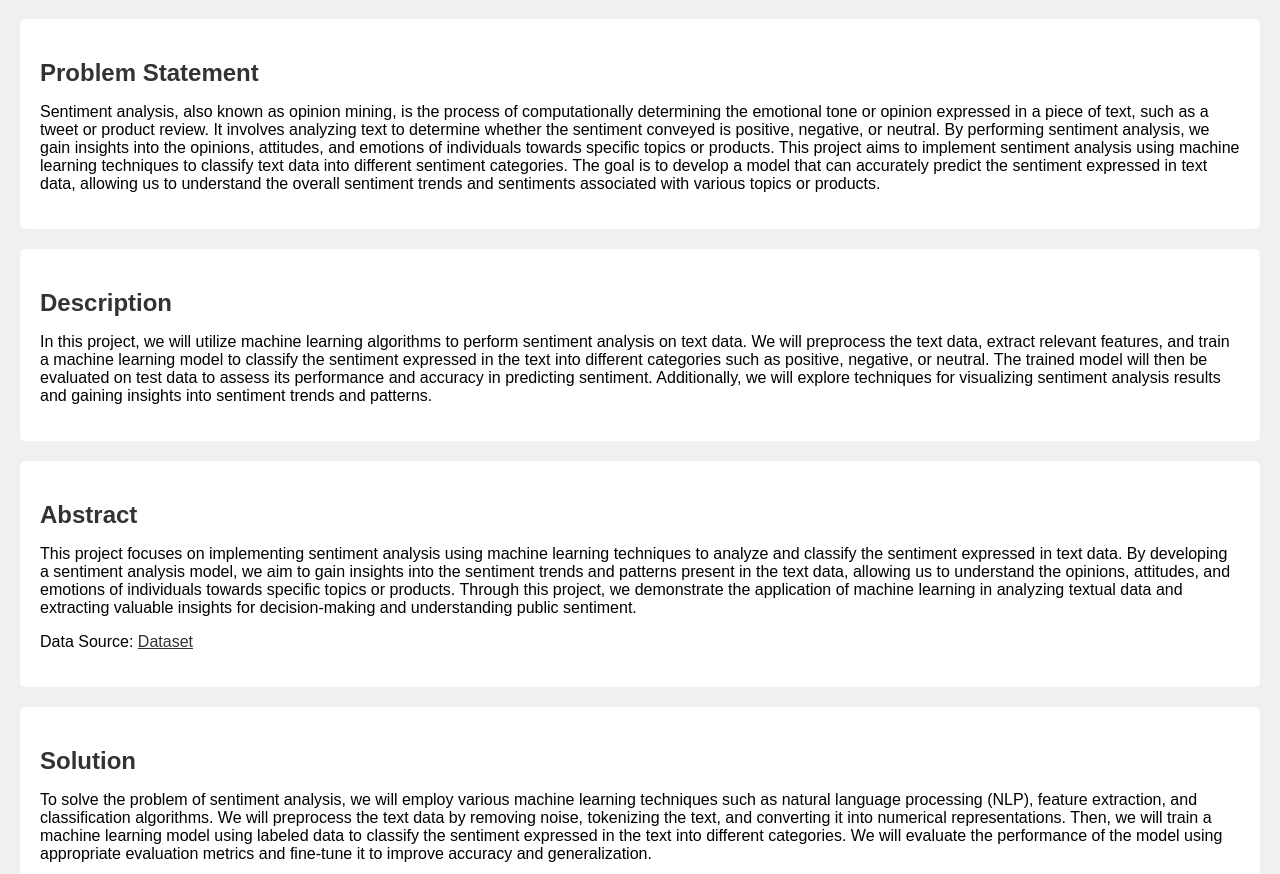
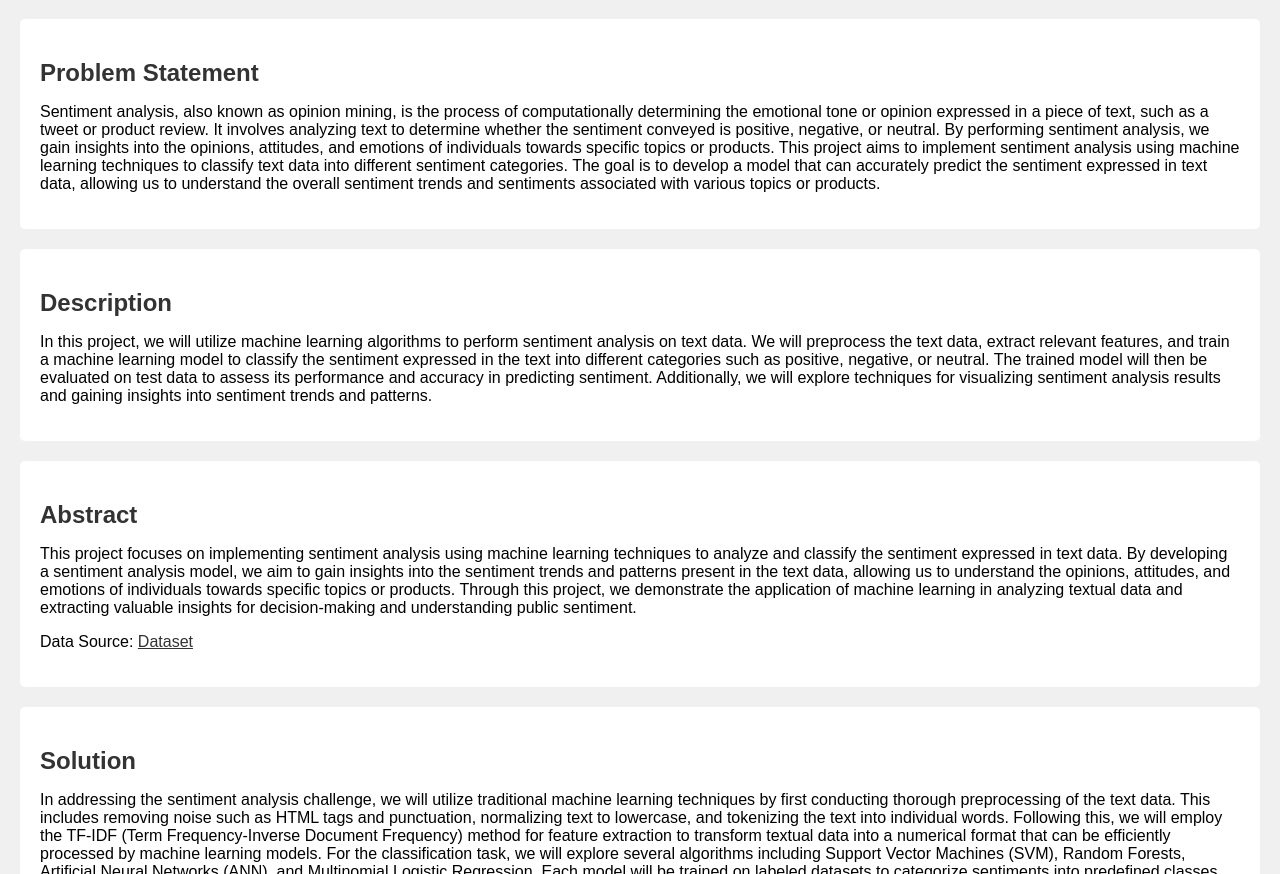
Before and after one commit to bhaveshAswani112/Sentiment-Analysis, a plain HTML site: page index.html in a window 1280 px wide. Shown: the part 78-952 px from the top of the page. Drawn offline with Linux system fonts and the light colour scheme.

Commit message:
Changed the solution part

```diff
--- a/index.html
+++ b/index.html
@@ -75,6 +75,10 @@
       .github-link {
         color: #333;
       }
+
+      .github {
+        margin-bottom: 5px;
+      }
     </style>
   </head>
   <body>
@@ -142,15 +146,22 @@
     <section class="solution">
       <h2>Solution</h2>
       <p>
-        To solve the problem of sentiment analysis, we will employ various
-        machine learning techniques such as natural language processing (NLP),
-        feature extraction, and classification algorithms. We will preprocess
-        the text data by removing noise, tokenizing the text, and converting it
-        into numerical representations. Then, we will train a machine learning
-        model using labeled data to classify the sentiment expressed in the text
-        into different categories. We will evaluate the performance of the model
-        using appropriate evaluation metrics and fine-tune it to improve
-        accuracy and generalization.
+        In addressing the sentiment analysis challenge, we will utilize
+        traditional machine learning techniques by first conducting thorough
+        preprocessing of the text data. This includes removing noise such as
+        HTML tags and punctuation, normalizing text to lowercase, and tokenizing
+        the text into individual words. Following this, we will employ the
+        TF-IDF (Term Frequency-Inverse Document Frequency) method for feature
+        extraction to transform textual data into a numerical format that can be
+        efficiently processed by machine learning models. For the classification
+        task, we will explore several algorithms including Support Vector
+        Machines (SVM), Random Forests, Artificial Neural Networks (ANN), and
+        Multinomial Logistic Regression. Each model will be trained on labeled
+        datasets to categorize sentiments into predefined classes. The
+        performance of these models will be evaluated using appropriate metrics
+        such as accuracy, precision, recall, and F1-score, enabling us to
+        fine-tune the models to achieve optimal results in accurately
+        classifying the sentiment expressed in the text data.
       </p>
     </section>
 
@@ -176,7 +187,6 @@
 
     <section>
       <h2>Project Video</h2>
-      <!-- Replace '#' with your video URL -->
       <video width="320" height="240" controls>
         <source src="#" type="video/mp4" />
         Your browser does not support the video.
```
